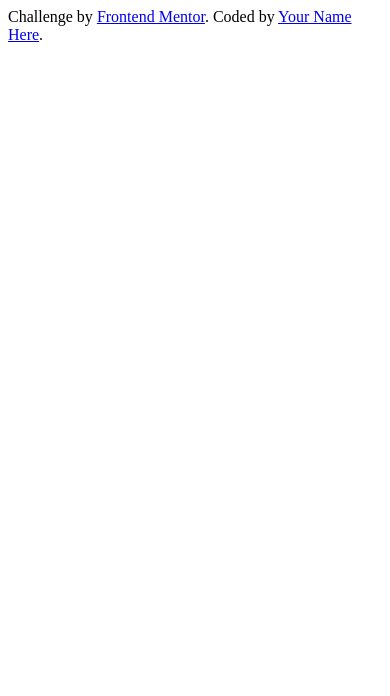
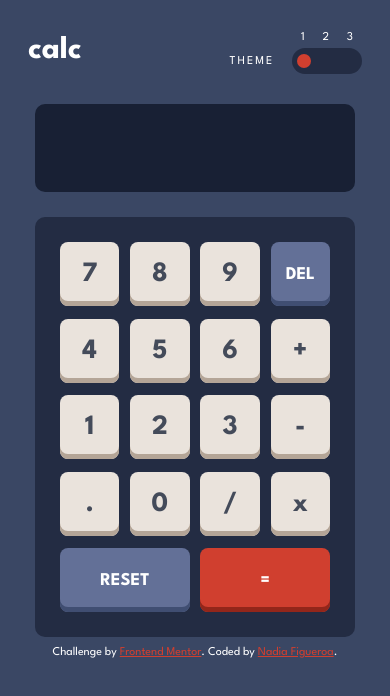
Before and after one commit to nadiafigo/calculator_app, a plain HTML site: page index.html in a window 390 px wide. Drawn offline with Linux system fonts and the light colour scheme.

Commit message:
theme 1 mobile design css finnished

```diff
--- a/css/style.css
+++ b/css/style.css
@@ -0,0 +1,230 @@
+@import url('https://fonts.googleapis.com/css2?family=League+Spartan:wght@400;700&display=swap');
+
+* {
+    box-sizing: border-box;
+    margin: 0;
+    padding: 0;
+  }
+
+:root
+{
+
+/* -------------THEME 1-------------- */
+
+    --1_Main-Background: hsl(222, 26%, 31%);
+    --1_Toggle-Keypad-Background: hsl(223, 31%, 20%);
+    --1_ScreenBackground: hsl(224, 36%, 15%);
+    --1_Special-Key-Background: hsl(225, 21%, 49%);
+    --1_Special-Key-Shadow: hsl(224, 28%, 35%);
+    --1_Toggle_Equal-Key:hsl(6, 63%, 50%);
+    --1_Equal-Key-Shadow: hsl(6, 70%, 34%);
+    --1_Key-Background: hsl(30, 25%, 89%);
+    --1_Key-Shadow: hsl(28, 16%, 65%);
+    --1_Key-Text: hsl(221, 14%, 31%);
+
+/* -------------THEME 2-------------- */
+
+    --2_Main-Background: hsl(0, 0%, 90%);
+    --2_Toggle-Keypad-Background: hsl(0, 5%, 81%);
+    --2_ScreenBackground: hsl(0, 0%, 93%);
+    --2_Special-Key-Background: hsl(185, 42%, 37%);
+    --2_Special-Key-Shadow: hsl(185, 58%, 25%);
+    --2_Toggle_Equal-Key:hsl(25, 98%, 40%);
+    --2_Equal-Key-Shadow: hsl(25, 99%, 27%);
+    --2_Key-Background: hsl(45, 7%, 89%);
+    --2_Key-Shadow: hsl(28, 16%, 65%);
+    --2_Key-Text: hsl(60, 10%, 19%);
+
+    /* -------------THEME 3-------------- */
+
+    --3_Main-Background: hsl(268, 75%, 9%);
+    --3_Toggle-Keypad-Background: hsl(268, 71%, 12%);
+
+    --3_Special-Key-Background: hsl(281, 89%, 26%);
+    --3_Special-Key-Shadow: hsl(285, 91%, 52%);
+    --3_Toggle_Equal-Key:hsl(176, 100%, 44%);
+    --3_Equal-Key-Shadow: hsl(177, 92%, 70%);
+    --3_Key-Background: hsl(268, 47%, 21%);
+    --3_Key-Shadow: hsl(290, 70%, 36%);
+    --3_Key-Text: hsl(52, 100%, 62%);
+    --Dark-blue: hsl(198, 20%, 13%);
+
+}
+
+body {
+    font-family: "League Spartan", sans-serif;
+    background-color: var(--1_Main-Background);
+}
+
+header {
+    display: flex;
+    flex-direction: row;
+    justify-content: space-between;
+    align-items: center;
+    margin: 26px 28px 30px 28px;
+}
+
+header h1 {
+    color: white;
+}
+
+.switch-container {
+    display: flex;
+    flex-direction: column;
+}
+
+.theme-number {
+    color: white;
+    font-size: 12px;
+    font-weight: 400;
+    height: 22px;
+    display: flex;
+    flex-direction: row;
+    justify-content: space-around;
+    align-items: center;
+}
+
+.switch {
+    background-color: var(--1_Toggle-Keypad-Background);
+    width: 70px;
+    height: 26px;
+    border-radius: 13px;
+    display: flex;
+    flex-direction: row;
+    justify-content: space-around;
+    align-items: center;
+}
+
+.switch input {
+    appearance: none;
+    background-color: var(--1_Toggle_Equal-Key);
+    height: 14px;
+    width: 14px;
+    border-radius: 7px;
+    opacity: 0;
+    /* transition: 0.2s ease; */
+}
+
+.switch input:hover {
+    cursor: pointer;
+}
+
+.switch .selected {
+    opacity: 1;
+}
+
+.switch::before {
+    content: "THEME";
+    display: block;
+    position: absolute;
+    margin-right: 150px;
+    font-size: 12px;
+    font-weight: 400;
+    color: white;
+    letter-spacing: 2px;
+}
+
+
+.calculator-container {
+    display: flex;
+    flex-direction: column;
+    align-items: center;
+}
+
+.screen {
+    background-color: var(--1_ScreenBackground);
+    width: 320px;
+    height: 88px;
+    border-radius: 10px;
+}
+
+.keypad {
+    margin-top: 25px;
+    background-color: var(--1_Toggle-Keypad-Background);
+    width: 320px;
+    height: 420px; /* height: auto; */
+    border-radius: 10px;
+    padding: 25px;
+    display: flex;
+    flex-direction: column;
+    justify-content: space-between;
+    align-items: center;
+    row-gap: 10px;
+}
+
+.key-row {
+    display: flex;
+    flex-direction: row;
+    justify-content: space-between;
+    height: 64px;
+    width: 100%;
+}
+
+.key-row-b {
+    display: flex;
+    flex-direction: row;
+    justify-content: space-between;
+    flex-basis: auto;
+    height: 64px;
+    width: 100%;
+}
+
+button {
+    border-radius: 8px;
+    font-size: 28px;
+    font-family: "League Spartan", sans-serif;
+    font-weight: 700;
+    border: none;
+}
+
+.key-row button {
+    width: 22%;;
+}
+
+.key-row-b button {
+    width: 48%;
+}
+
+.key {
+    background-color: var(--1_Key-Background);
+    box-shadow: inset 0 -5px 0 0 var(--1_Key-Shadow);
+    color: var(--1_Key-Text);
+}
+
+.spe-key {
+    background-color: var(--1_Special-Key-Background);
+    box-shadow: inset 0 -5px 0 0 var(--1_Special-Key-Shadow);
+    color: white;
+    text-transform: uppercase;
+    font-size: 18px;
+}
+
+.equal-key {
+    color: white;
+    background-color: var(--1_Toggle_Equal-Key);
+    box-shadow: inset 0 -5px 0 0 var(--1_Equal-Key-Shadow);
+    font-size: 18px;
+}
+
+
+
+
+
+
+
+
+
+
+.attribution {
+    font-size: 12px;
+    text-align: center;
+    margin-top: 10px;
+}
+
+.attribution p {
+    color: white;
+}
+
+.attribution a {
+    color: var(--1_Toggle_Equal-Key) ;
+}
--- a/index.html
+++ b/index.html
@@ -12,11 +12,60 @@
 
 <body>
 
+  <header>
+    <h1>calc</h1>
+    <div class="switch-container">
+      <div class="theme-number">
+        <span>1</span>
+        <span>2</span>
+        <span>3</span>
+      </div>
+      <div class="switch">
+        <input type="checkbox" name="theme" value="theme-1" class="selected">
+        <input type="checkbox" name="theme" value="theme-2">
+        <input type="checkbox" name="theme" value="theme-3">
+      </div> <!-- switch -->
+    </div> <!-- switch-container -->
+  </header>
+
+  <div class="calculator-container">
+    <div class="screen"></div>
+
+    <div class="keypad">
+      <div class="key-row">
+        <button class="key">7</button>
+        <button class="key">8</button>
+        <button class="key">9</button>
+        <button class="spe-key del-key">del</button>
+      </div>
+      <div class="key-row">
+        <button class="key">4</button>
+        <button class="key">5</button>
+        <button class="key">6</button>
+        <button class="key">+</button>
+      </div>
+      <div class="key-row">
+        <button class="key">1</button>
+        <button class="key">2</button>
+        <button class="key">3</button>
+        <button class="key">-</button>
+      </div>
+      <div class="key-row">
+        <button class="key">.</button>
+        <button class="key">0</button>
+        <button class="key">/</button>
+        <button class="key">x</button>
+      </div>
+      <div class="key-row-b">
+        <button class="spe-key reset">reset</button>
+        <button class="equal-key">=</button>
+      </div>
+    </div>
+  </div>  <!-- calculator-container -->
 
 
   <div class="attribution">
-    Challenge by <a href="https://www.frontendmentor.io?ref=challenge" target="_blank">Frontend Mentor</a>.
-    Coded by <a href="#">Your Name Here</a>.
+    <p>Challenge by <a href="https://www.frontendmentor.io?ref=challenge" target="_blank">Frontend Mentor</a>. Coded by <a href="https://nadiafigo.github.io/">Nadia Figueroa</a>.</p>
   </div>
 </body>
 </html>
```
